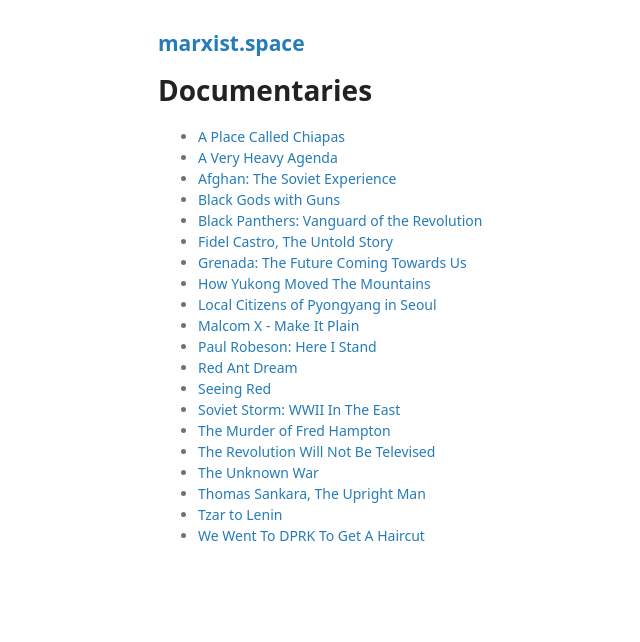
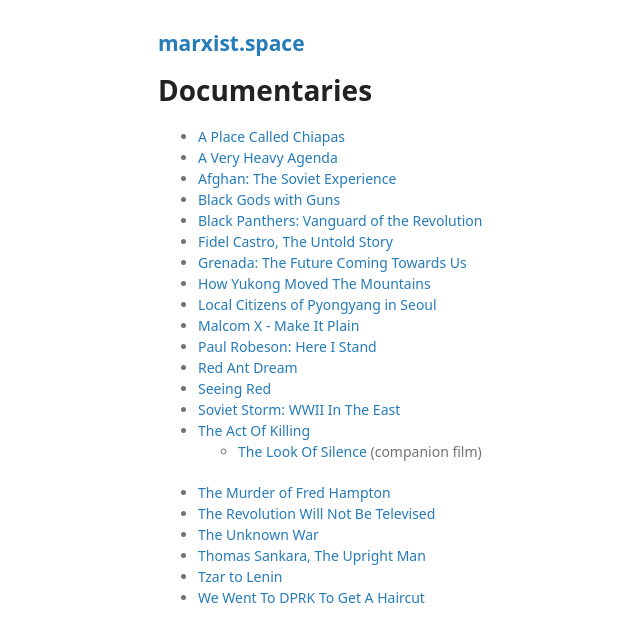
Before and after one commit to prolesoft/marxist.space, a Jekyll site: the page built from documentaries.md, in a window 1280 px wide. Shown: the top 642 px of the page, without its empty margins (52-692 px from the left). Built offline with Jekyll 4.4.1, drawn with Linux system fonts in a browser that asks for light colours; our own code applies the rules of GitHub Pages for plain Markdown files.

```diff
--- a/documentaries.md
+++ b/documentaries.md
@@ -20,6 +20,8 @@ title: Documentaries
 * [Red Ant Dream](https://www.youtube.com/watch?v=cVvThDX4bbQ)
 * [Seeing Red](https://www.youtube.com/watch?v=nhmGVnHxtf0)
 * [Soviet Storm: WWII In The East](https://www.youtube.com/playlist?list=PLiizh2ZxteI5aQoy4x7YBkZE8bN0NNB2W)
+* [The Act Of Killing](https://www.youtube.com/watch?v=-349HTKhPno)
+    * [The Look Of Silence](https://www.youtube.com/watch?v=9iNcQFPECDc) (companion film)
 * [The Murder of Fred Hampton](https://www.youtube.com/watch?v=d-7JIR1u9qw)
 * [The Revolution Will Not Be Televised](https://www.youtube.com/watch?v=iH5nzZU0qCc)
 * [The Unknown War](https://www.youtube.com/playlist?list=PLr7tdO3Zp0VFhTUH2LD9NYPzBh9uc3Kxb)
```
Also changed, not shown: security.md (+1 -1 lines).
